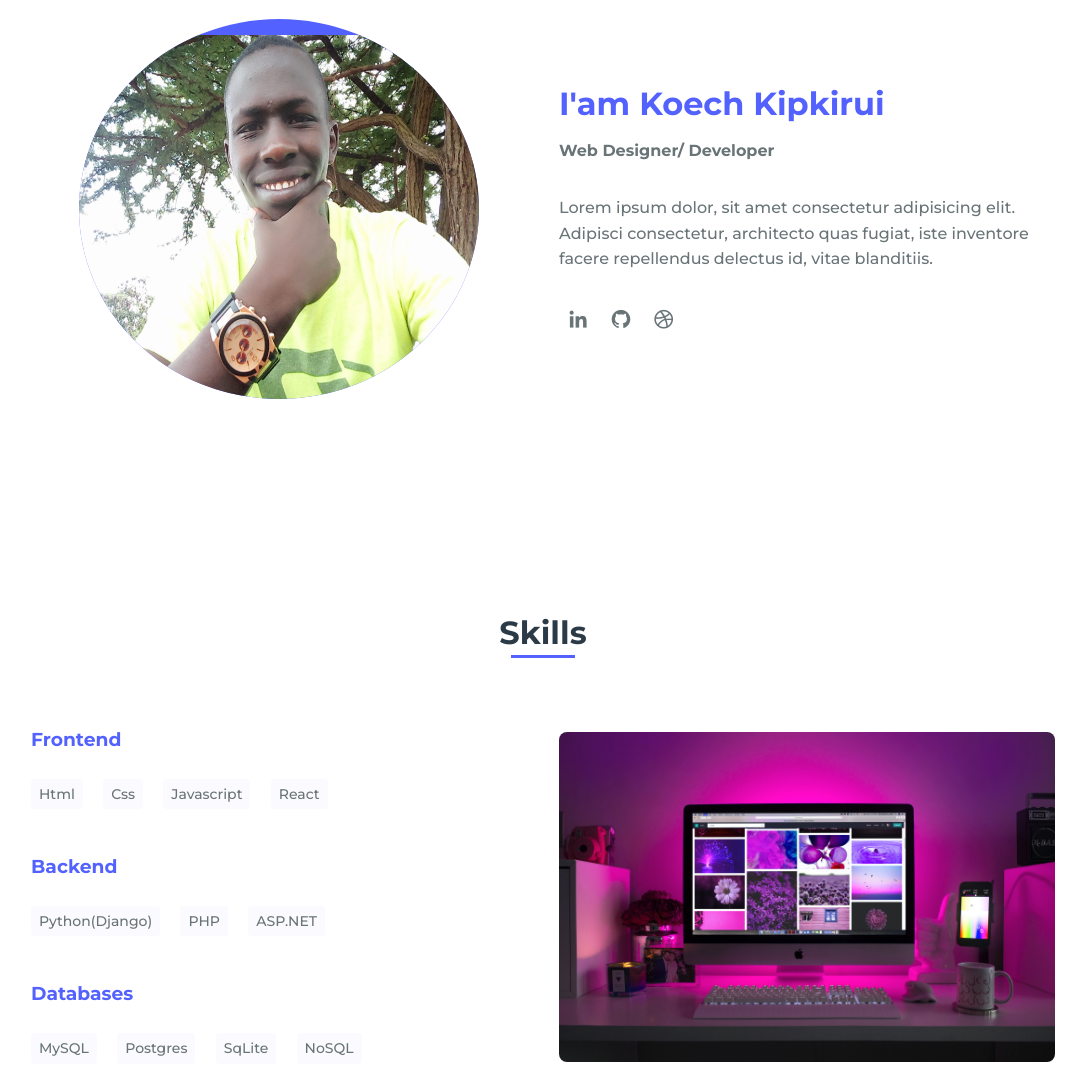
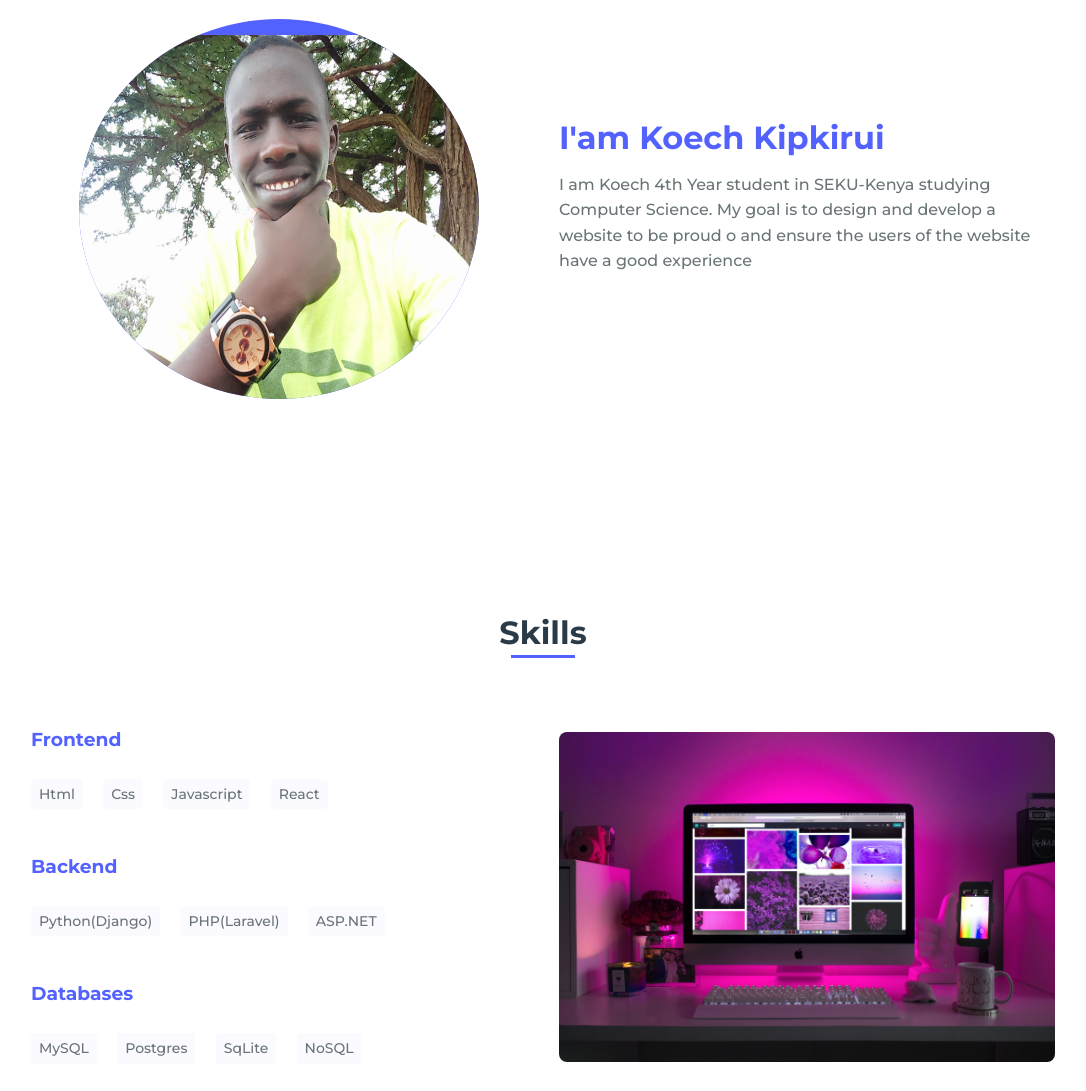
Before and after one commit to kipkirui88/portfolio, a plain HTML site: page index.html in a window 1280 px wide. Shown: the part 880-1971 px from the top of the page, without its empty margins (97-1183 px from the left). Drawn offline with nearby package versions, Linux system fonts and the light colour scheme.

Commit message:
Update index.html

```diff
--- a/index.html
+++ b/index.html
@@ -61,13 +61,10 @@
 
                     <div>
                         <h2 class="about__subtitle">I'am Koech Kipkirui</h2>
-                        <span class="about__profession"><b>Web Designer/ Developer</b></span>
-                        <p class="about__text">Lorem ipsum dolor, sit amet consectetur adipisicing elit. Adipisci consectetur, architecto quas fugiat, iste inventore facere repellendus delectus id, vitae blanditiis.</p>
+                        <p class="about__text">I am Koech 4th Year student in SEKU-Kenya studying Computer Science.
+                            My goal is  to design and develop a website to be proud o and ensure the users of the website have a good experience</p>
+                        <div class="about__social">
 
-                        <div class="about__social">
-                            <a href="#" class="about__social-icon"><i class='bx bxl-linkedin' ></i></a>
-                            <a href="#" class="about__social-icon"><i class='bx bxl-github' ></i></a>
-                            <a href="#" class="about__social-icon"><i class='bx bxl-dribbble' ></i></a>
                         </div>
                     </div>
                 </div>
@@ -87,7 +84,7 @@
 
                         <h3 class="skills__subtitle">Backend</h3>
                         <span class="skills__name">Python(Django)</span>
-                        <span class="skills__name">PHP</span>
+                        <span class="skills__name">PHP(Laravel)</span>
                         <span class="skills__name">ASP.NET</span>
 
                         <h3 class="skills__subtitle">Databases</h3>
@@ -187,8 +184,8 @@
         <footer class="footer section">
             <div class="footer__container bd-grid">
                 <div class="footer__data">
-                    <h2 class="footer__title">JHON DOE</h2>
-                    <p class="footer__text">I'm Jhon Doe and this is my personal website</p>
+                   <h2 class="footer__title">Web Developer</h2>
+                    <p class="footer__text">I'm kipkirui Koech and this is my portfolio website</p>
                 </div>
 
                 <div class="footer__data">
```
